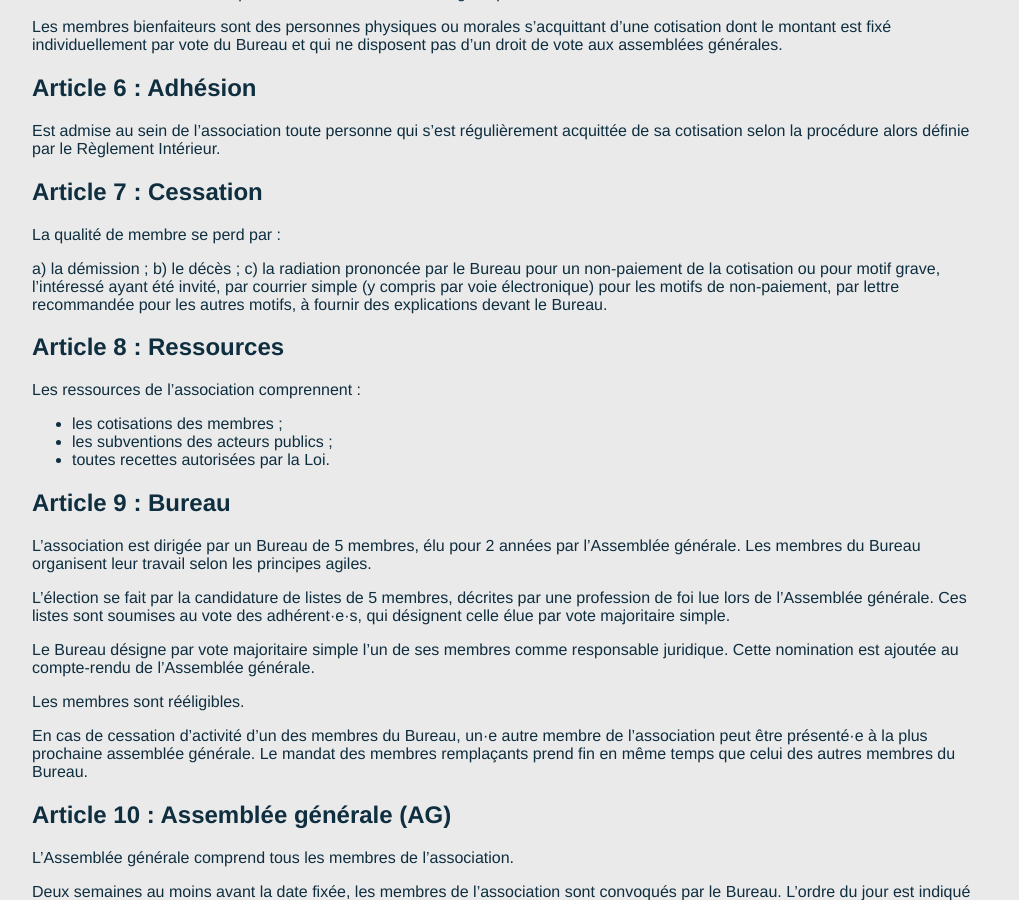
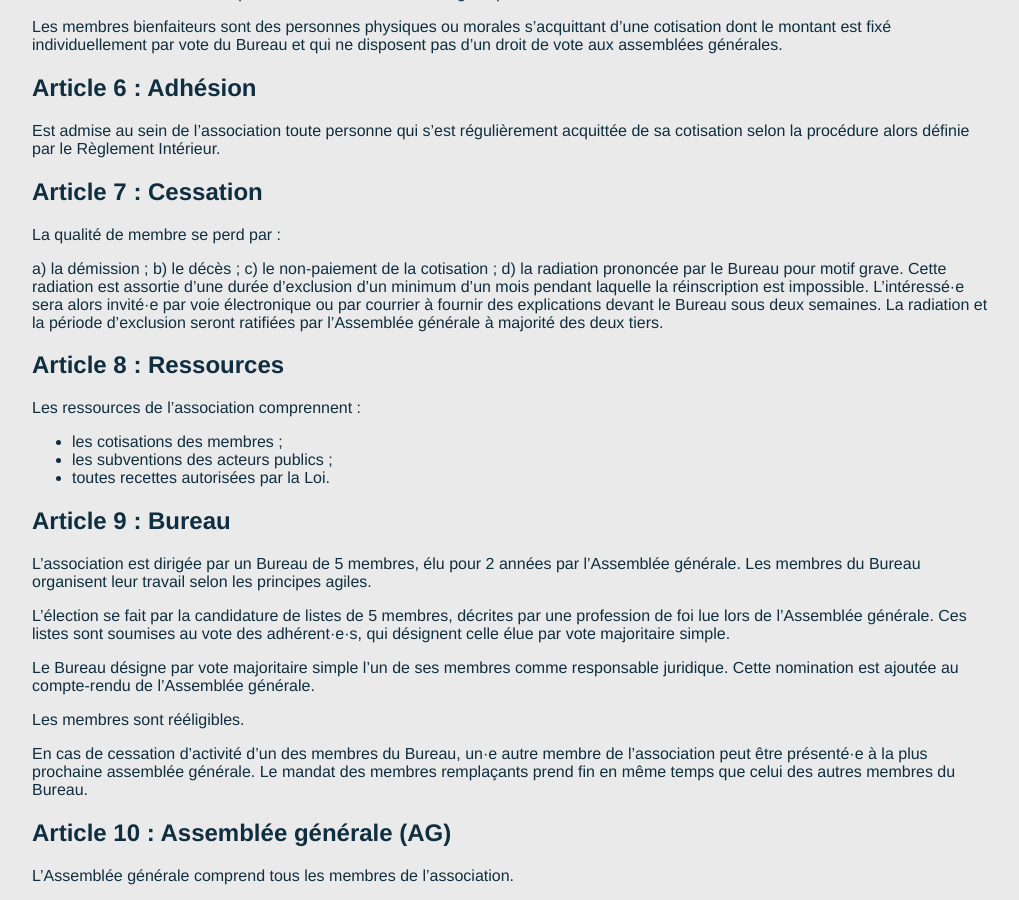
Before and after one commit to AgileFrance/AgileFrance.github.io, a Jekyll site: the page built from _pages/statuts.md, in a window 1280 px wide and 900 px high, scrolled down 1006 px. Shown: the whole window, without its empty margins (128-1147 px from the left). Built offline with Jekyll 4.4.1, drawn with Linux system fonts in a browser that asks for light colours.

Commit message:
Précise les modalités de radiation

```diff
--- a/_pages/statuts.md
+++ b/_pages/statuts.md
@@ -44,9 +44,10 @@
 
 La qualité de membre se perd par :
 
-a) la démission ;
-b) le décès ;
-c) la radiation prononcée par le Bureau pour un non-paiement de la cotisation ou pour motif grave, l’intéressé ayant été invité, par courrier simple (y compris par voie électronique) pour les motifs de non-paiement, par lettre recommandée pour les autres motifs, à fournir des explications devant le Bureau.
+a) la démission ;
+b) le décès ;
+c) le non-paiement de la cotisation ;
+d) la radiation prononcée par le Bureau pour motif grave. Cette radiation est assortie d’une durée d’exclusion d’un minimum d’un mois pendant laquelle la réinscription est impossible. L’intéressé·e sera alors invité·e par voie électronique ou par courrier à fournir des explications devant le Bureau sous deux semaines. La radiation et la période d’exclusion seront ratifiées par l’Assemblée générale à majorité des deux tiers.
 
 ## Article 8 : Ressources
 
```
